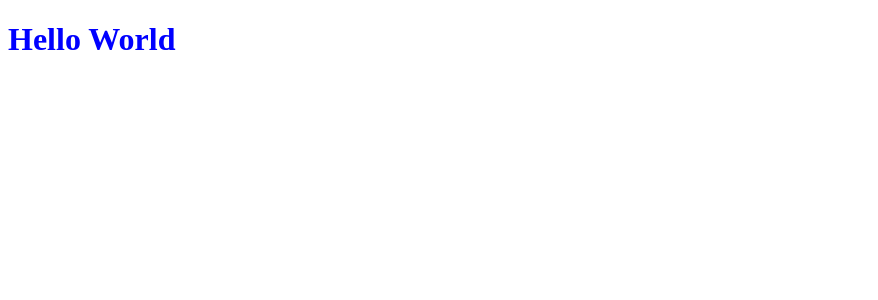
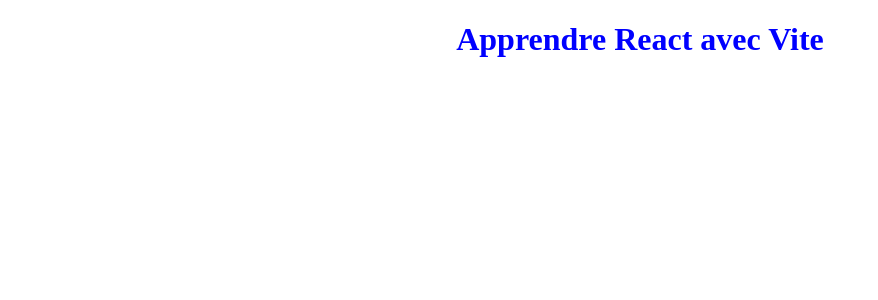
Before and after one commit to Lugdu84/base-react, a React (Vite) app: page / in a window 1280 px wide. Shown: the top 300 px of the page, without its empty margins (0-878 px from the left). Built offline with nearby package versions, Linux system fonts and the light colour scheme; the HTML template or start-up script is replaced by a standard one.

Commit message:
update style for title

```diff
--- a/src/App.tsx
+++ b/src/App.tsx
@@ -3,7 +3,7 @@
 function App() {
 
   return <>
-    <Title name="Hello World" color="blue" />
+    <Title name="Apprendre React avec Vite" color="blue" />
   </>
 }
 
--- a/src/components/Title.tsx
+++ b/src/components/Title.tsx
@@ -6,6 +6,6 @@
 
 export const Title = ({name, color} : TitleProps) => {
   return (
-    <h1 style={{ color: color}}>{ name }</h1>
+    <h1 style={{ color: color, textAlign: "center"}}>{ name }</h1>
   )
 }
```
